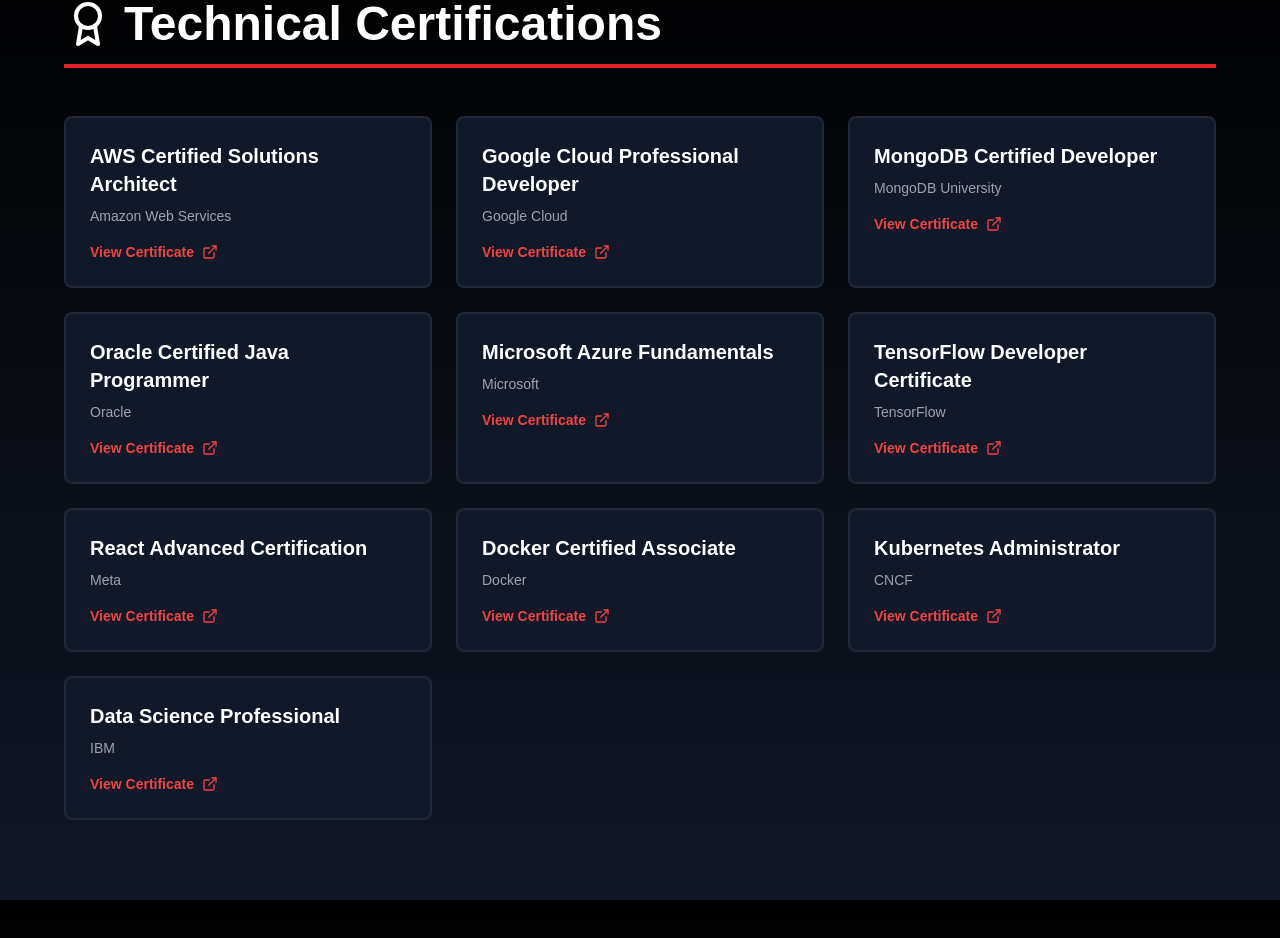
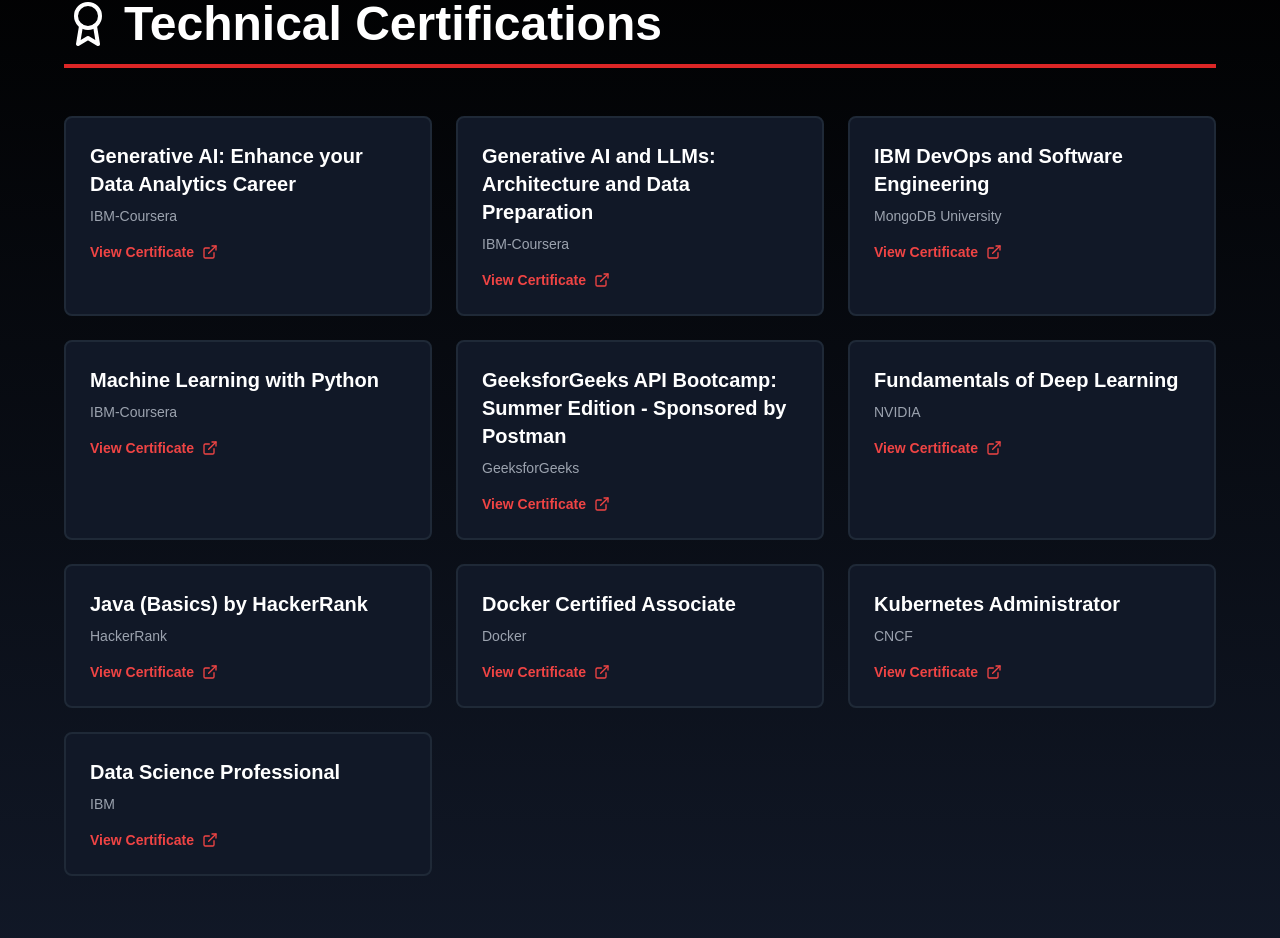
Before and after one commit to aaryyya/arya-portfolio, a React (Create React App) app: page / in a window 1280 px wide. Shown: the part 6832-7770 px from the top of the page. Built offline with nearby package versions, Linux system fonts and the light colour scheme.

Commit message:
Updated Certifications

```diff
--- a/src/App.jsx
+++ b/src/App.jsx
@@ -98,13 +98,13 @@
         ],
 
         technicalCertifications: [
-            { name: "AWS Certified Solutions Architect", issuer: "Amazon Web Services", link: "https://cert-link.com/1" },
-            { name: "Google Cloud Professional Developer", issuer: "Google Cloud", link: "https://cert-link.com/2" },
-            { name: "MongoDB Certified Developer", issuer: "MongoDB University", link: "https://cert-link.com/3" },
-            { name: "Oracle Certified Java Programmer", issuer: "Oracle", link: "https://cert-link.com/4" },
-            { name: "Microsoft Azure Fundamentals", issuer: "Microsoft", link: "https://cert-link.com/5" },
-            { name: "TensorFlow Developer Certificate", issuer: "TensorFlow", link: "https://cert-link.com/6" },
-            { name: "React Advanced Certification", issuer: "Meta", link: "https://cert-link.com/7" },
+            { name: " Generative AI: Enhance your Data Analytics Career", issuer: "IBM-Coursera", link: "https://coursera.org/share/7e05abb29ba8c2ad02879c756611b283" },
+            { name: "Generative AI and LLMs: Architecture and Data Preparation", issuer: "IBM-Coursera", link: "https://coursera.org/share/9e8a0d37922ac389cbf2d154b012f30b" },
+            { name: "IBM DevOps and Software Engineering", issuer: "MongoDB University", link: "https://www.coursera.org/account/accomplishments/professional-cert/certificate/OWBN43WXFL3C" },
+            { name: "Machine Learning with Python", issuer: "IBM-Coursera", link: "https://www.coursera.org/account/accomplishments/certificate/W1UYSJW09P9Z" },
+            { name: "GeeksforGeeks API Bootcamp: Summer Edition - Sponsored by Postman",issuer: "GeeksforGeeks", link: "https://media.geeksforgeeks.org/courses/certificates/c4aed87b815629b78ebc786d1eb91a35.pdf" },
+            { name: "Fundamentals of Deep Learning", issuer: "NVIDIA", link: "https://learn.nvidia.com/certificates?id=uMz_XapsTCe_imUEgt_TEQ" },
+            { name: "Java (Basics) by HackerRank", issuer: "HackerRank", link: "https://www.hackerrank.com/certificates/f3267a856144" },
             { name: "Docker Certified Associate", issuer: "Docker", link: "https://cert-link.com/8" },
             { name: "Kubernetes Administrator", issuer: "CNCF", link: "https://cert-link.com/9" },
             { name: "Data Science Professional", issuer: "IBM", link: "https://cert-link.com/10" }
```
